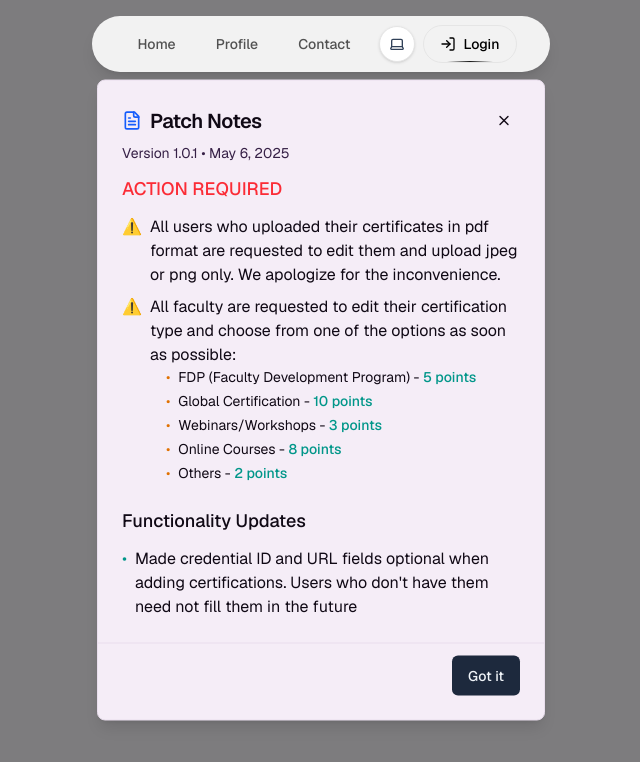
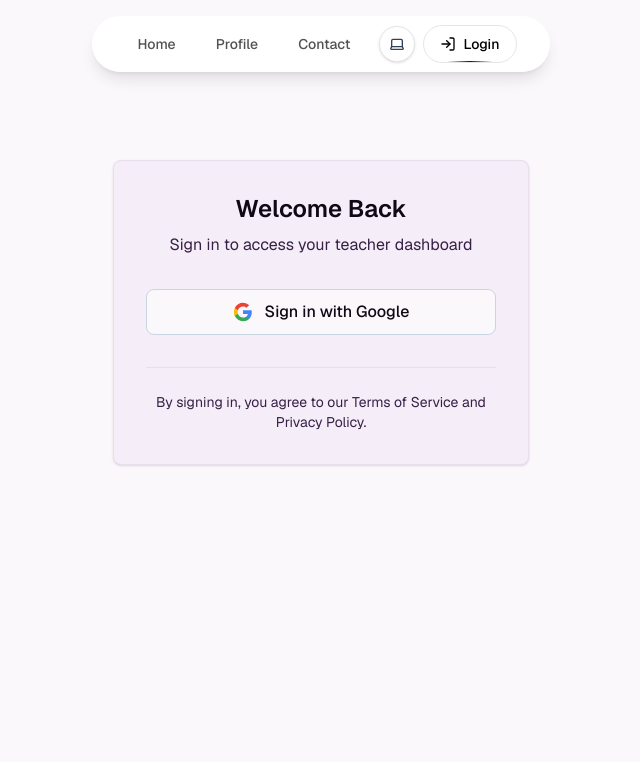
Before and after one commit to KeEbEe123/tracker, a Next.js app: page /auth/signin in a window 1280 px wide. Shown: the top 762 px of the page, without its empty margins (319-959 px from the left). Built offline with nearby package versions, Linux system fonts and the light colour scheme; no server answers.

Commit message:
Patch Notes removed on sign in page

```diff
--- a/app/layout.js
+++ b/app/layout.js
@@ -4,7 +4,6 @@ import { Navbar } from "@/components/navbar";
 import { ThemeProvider } from "@/providers/theme-provider";
 import { AuthProvider } from "@/providers/auth-provider";
 import { Toaster } from "sonner";
-import PatchNotesPopup from "@/components/PatchNotesPopup";
 
 const geistSans = Geist({
   variable: "--font-geist-sans",
@@ -33,7 +32,6 @@ export default function RootLayout({ children }) {
               <Navbar />
               <main className="pt-24">
                 {children}
-                <PatchNotesPopup alwaysShow={true} />
                 <Toaster position="top-right" />
               </main>
             </div>
```
